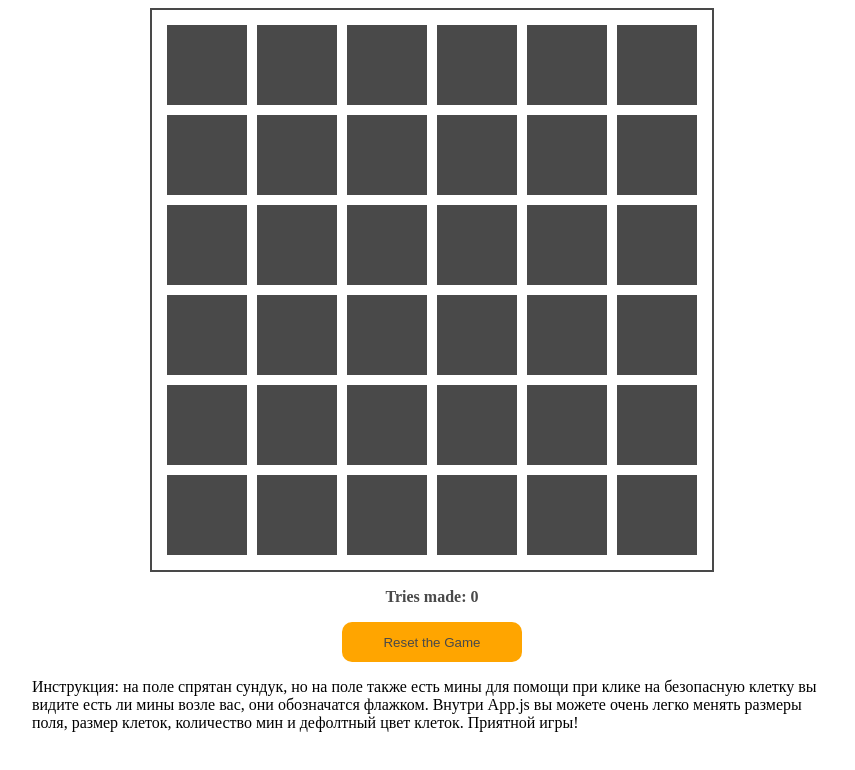
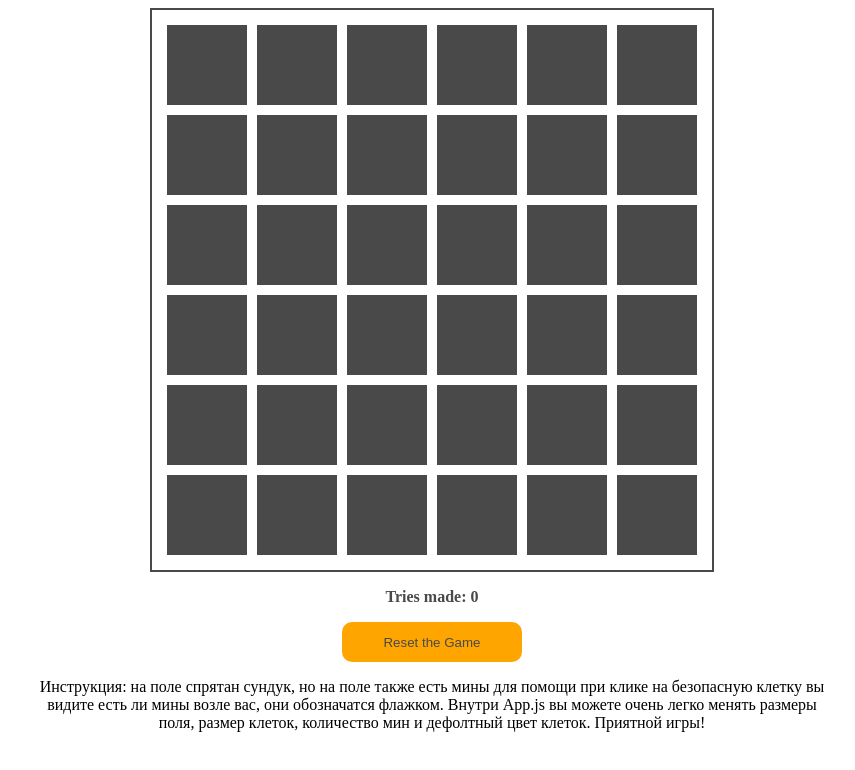
Before and after one commit to starman-cook/miner_game, a React (Create React App) app: page / in a window 1280 px wide. Shown: the top 770 px of the page, without its empty margins (208-1063 px from the left). Built offline with nearby package versions, Linux system fonts and the light colour scheme.

Commit message:
#6 ticket centralized instructions

```diff
--- a/src/App.css
+++ b/src/App.css
@@ -2,3 +2,7 @@
   max-width: 800px;
   margin: 0 auto;
 }
+
+.instructions {
+  text-align: center;
+}
--- a/src/App.js
+++ b/src/App.js
@@ -68,7 +68,7 @@ const App = () => {
     <CongratsMessage
     text='You have steped on pumkin-mine, the game is lost!(((('/>
     : null}
-    <p>
+    <p className='instructions'>
       Инструкция: на поле спрятан сундук, но на поле также есть мины
       для помощи при клике на безопасную клетку вы видите есть ли мины возле вас,
       они обозначатся флажком. Внутри App.js вы можете очень легко менять
```
